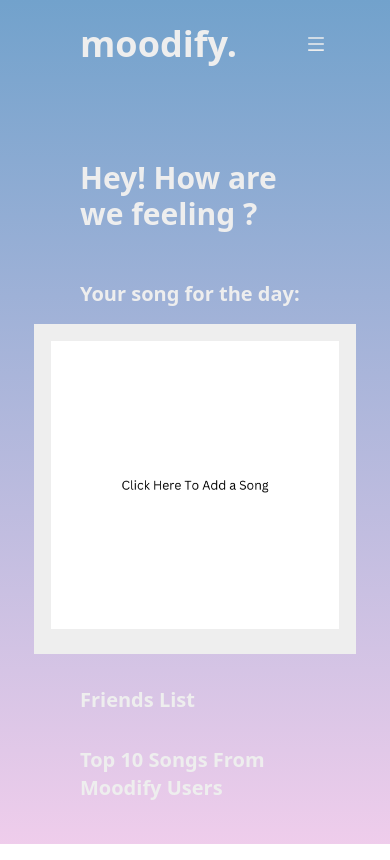
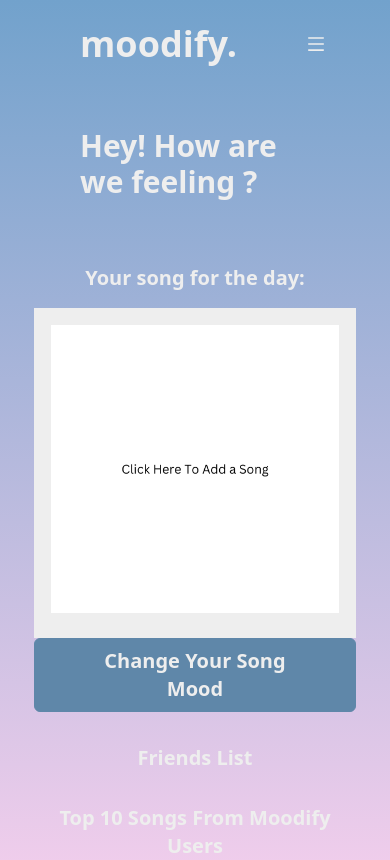
Before and after one commit to jordanmarry/moodify-v2, a Next.js app in the folder client/: page /home in a window 390 px wide. Built offline with nearby package versions, Linux system fonts and the light colour scheme.

Commit message:
mobile friendly website

```diff
--- a/client/src/pages/home.js
+++ b/client/src/pages/home.js
@@ -44,19 +44,21 @@ const Home = () => {
     }, []);
 
     return (
-        <div className='pt-24 h-screen'>
+        <div className='pt-32 lg:pt-0 h-full lg:h-screen flex flex-col justify-center items-center'>
             <Head>
                 <title>Moodify | Home </title>
             </Head>
-            <div className='pt-16'>
-                <div className="text-3xl text-off-white font-bold pb-12">
+
+            <div className="text-3xl text-off-white font-bold">
                 Hey! How are we feeling <span className='text-dark-blue'>{nameToken}</span>?
             </div>
 
-                <div className='lg:flex items-center justify-between'>
+            <div className='pt-16 text-center lg:text-left'>
+                <div className='lg:flex items-center justify-between text-center gap-32 md:gap-64'>
                     <div className='text-off-white font-bold text-xl pb-8 lg:pb-0'>
                         Your song for the day:
                         {data && data.trackId === "" ? (
+                            // Default Song
                             <div className='pt-4'>
                                 <button onClick={handleSong}>
                                     <SongCard
@@ -70,6 +72,7 @@ const Home = () => {
                                 </button>
                             </div>
                         ) : (
+                            // Chosen Song
                             <div className='pt-4'>
                                 <SongCard
                                     imgSrc={"/images/default-song.png"}
@@ -79,6 +82,18 @@ const Home = () => {
                                     album={""}
                                     albumLink={""}
                                 />
+
+                                <button
+                                    onClick={handleSong}
+                                    className="text-xl text-off-white border
+                                        border-dark-blue rounded-md px-12 py-2
+                                        bg-dark-blue hover:bg-off-white
+                                        hover:text-dark-blue transition-all
+                                        duration-500">
+
+                                    Change Your Song Mood
+
+                                </button>
                             </div>
                         )}
                     </div>
```
Lines whose indentation alone changed are shown as unchanged.
